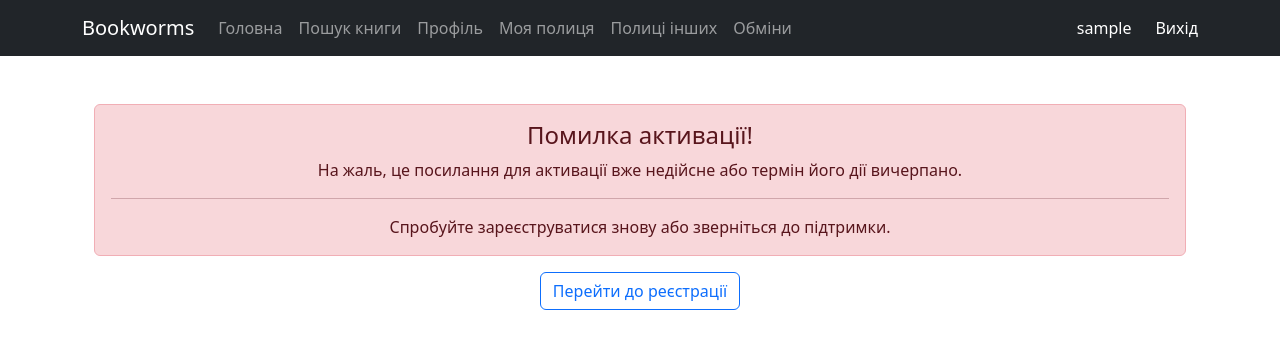
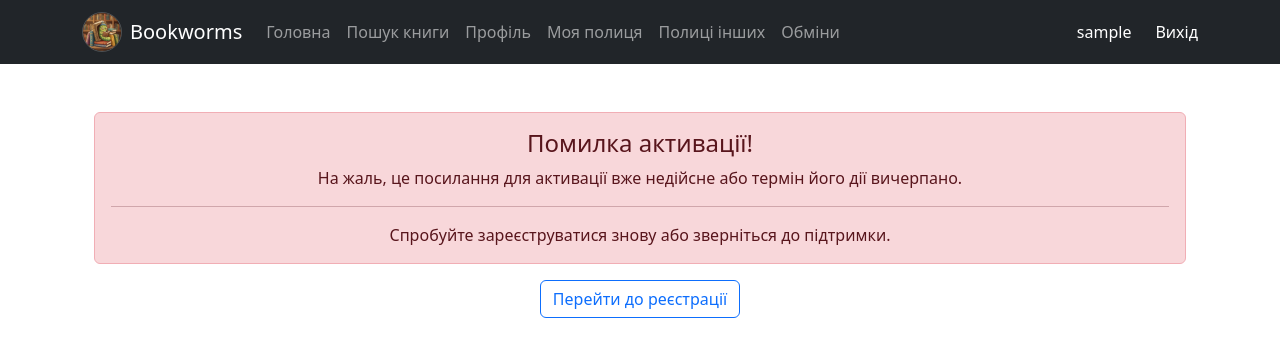
Before and after one commit to VladislavPavlyuk/BookWorms-main, a Django app: page /activate/1/1/ in a window 1280 px wide. Shown: the top 357 px of the page. Run offline with Django 5.2, Linux system fonts and the light colour scheme; the visitor is signed in with stand-in values (Sample User, id 1); data that the repository does not hold is empty.

Commit message:
Refine comments and enhance UI elements for book search and deployment scripts
- Updated comments in various files to use consistent punctuation for clarity.
- Enhanced the navbar with a logo and updated favicon and apple-touch-icon for better branding.
- Improved the styling of the book search panel options for a more polished user experience.
- Added new static image files for logo and icons to support the updated UI.

```diff
--- a/bookworms/bookworms/settings.py
+++ b/bookworms/bookworms/settings.py
@@ -58,7 +58,7 @@ if _allowed:
 else:
     ALLOWED_HOSTS = ["127.0.0.1", "localhost"]
 
-# Azure: у App Settings часто кладуть лише hostname — Django 4+ вимагає scheme (https://...).
+# Azure: у App Settings часто кладуть лише hostname - Django 4+ вимагає scheme (https://...).
 _csrf = os.environ.get("CSRF_TRUSTED_ORIGINS", "").strip()
 CSRF_TRUSTED_ORIGINS = []
 for _o in (_x.strip() for _x in _csrf.split(",") if _x.strip()):
@@ -138,7 +138,7 @@ STORAGES = {
 
 # Media files (аватари тощо)
 MEDIA_URL = "/media/"
-# На Azure Linux ZipDeploy перезаписує wwwroot — каталог проєкту media/ зникає після кожного деплою.
+# На Azure Linux ZipDeploy перезаписує wwwroot - каталог проєкту media/ зникає після кожного деплою.
 # /home/site/… зберігається між деплоями (див. Azure App Service persistence).
 _media_override = os.environ.get("DJANGO_MEDIA_ROOT", "").strip()
 if _media_override:
--- a/bookworms/mainApp/book_search.py
+++ b/bookworms/mainApp/book_search.py
@@ -1,10 +1,10 @@
 """
 Пошук книг на полицях інших за полями моделі Book.
 Порожні параметри ігноруються; усі задані об'єднуються через AND.
-Поле `q` — швидкий пошук лише за назвою (title__icontains).
-Поле `book` — id книги з довідника (точний збіг).
-Поле `author` — один з авторів з довідника (розбиття рядка authors за комою/крапкою з комою тощо).
-Поле `publisher` — видавець з довідника (точний збіг без урахування регістру).
+Поле `q` - швидкий пошук лише за назвою (title__icontains).
+Поле `book` - id книги з довідника (точний збіг).
+Поле `author` - один з авторів з довідника (розбиття рядка authors за комою/крапкою з комою тощо).
+Поле `publisher` - видавець з довідника (точний збіг без урахування регістру).
 """
 from __future__ import annotations
 
--- a/bookworms/mainApp/static/css/style.css
+++ b/bookworms/mainApp/static/css/style.css
@@ -1,3 +1,9 @@
+/* Логотип у navbar: круглий кроп, щоб детальна ілюстрація читалась у малому розмірі */
+.navbar-brand-logo {
+    object-fit: cover;
+    border: 1px solid rgba(255, 255, 255, 0.2);
+}
+
 /* Кнопка в меню виглядає як інші .nav-link (navbar-dark) */
 .navbar-dark .navbar-nav button.nav-link.nav-link-btn {
     background: transparent;
--- a/bookworms/mainApp/templates/mainApp/base.html
+++ b/bookworms/mainApp/templates/mainApp/base.html
@@ -4,6 +4,9 @@
 <head>
     <meta charset="UTF-8">
     <title>{% block title %}Bookworms{% endblock %}</title>
+
+    <link rel="icon" href="{% static 'img/favicon.ico' %}" sizes="48x48 32x32 16x16">
+    <link rel="apple-touch-icon" href="{% static 'img/apple-touch-icon.png' %}">
 
     <link href="https://cdn.jsdelivr.net/npm/bootstrap@5.3.0/dist/css/bootstrap.min.css" rel="stylesheet">
     <link rel="stylesheet" href="{% static 'css/style.css' %}">
@@ -14,7 +17,10 @@
 <nav class="navbar navbar-expand-lg navbar-dark bg-dark">
     <div class="container">
 
-        <a class="navbar-brand" href="/">Bookworms</a>
+        <a class="navbar-brand d-inline-flex align-items-center gap-2 py-1" href="/">
+            <img src="{% static 'img/logo.png' %}" alt="" width="40" height="40" class="navbar-brand-logo rounded-circle flex-shrink-0" decoding="async">
+            <span>Bookworms</span>
+        </a>
 
         <div class="collapse navbar-collapse">
 
--- a/bookworms/mainApp/templates/mainApp/includes/nav_book_search_panel.html
+++ b/bookworms/mainApp/templates/mainApp/includes/nav_book_search_panel.html
@@ -9,7 +9,7 @@
         <div class="col-12 col-md-4 col-lg-3">
             <label class="form-label text-white-50 mb-0" for="nav-search-book">Назва</label>
             <select class="form-select form-select-sm" id="nav-search-book" name="book">
-                <option value="">— усі книги —</option>
+                <option value="">- усі книги -</option>
                 {% for b in nav_book_search_books %}
                     <option value="{{ b.pk }}"
                             {% if request.GET.book == b.pk|stringformat:"d" %}selected{% endif %}>{{ b.title }}</option>
@@ -19,7 +19,7 @@
         <div class="col-12 col-md-4 col-lg-3">
             <label class="form-label text-white-50 mb-0" for="nav-search-author">Автор</label>
             <select class="form-select form-select-sm" id="nav-search-author" name="author">
-                <option value="">— усі автори —</option>
+                <option value="">- усі автори -</option>
                 {% for a in nav_book_search_authors %}
                     <option value="{{ a }}"
                             {% if request.GET.author == a %}selected{% endif %}>{{ a }}</option>
@@ -34,7 +34,7 @@
         <div class="col-12 col-md-4 col-lg-3">
             <label class="form-label text-white-50 mb-0" for="nav-search-publisher">Видавець</label>
             <select class="form-select form-select-sm" id="nav-search-publisher" name="publisher">
-                <option value="">— усі видавці —</option>
+                <option value="">- усі видавці -</option>
                 {% for p in nav_book_search_publishers %}
                     <option value="{{ p }}"
                             {% if request.GET.publisher == p %}selected{% endif %}>{{ p }}</option>
--- a/bookworms/mainApp/views.py
+++ b/bookworms/mainApp/views.py
@@ -498,7 +498,7 @@ def browse_shelves(request):
     """
     Каталог чужих книг, доступних для запиту: не показуємо позичені у когось записи
     і даємо випадати лише власні (не позичені) книги для поля "обмін".
-    Пошук за полями книги (GET) — див. mainApp.book_search.
+    Пошук за полями книги (GET) - див. mainApp.book_search.
     """
     others = (
         Shelf.objects.exclude(user=request.user)
```
Also changed, not shown: .github/workflows/deploy-to-azure_bookworms.yml, bookworms/mainApp/migrations/0005_alter_book_id_alter_bookexchangerequest_id_and_more.py, bookworms/mainApp/static/img/apple-touch-icon.png (added), bookworms/mainApp/static/img/favicon.ico (added), bookworms/mainApp/static/img/logo.png (added), 1 other file.
